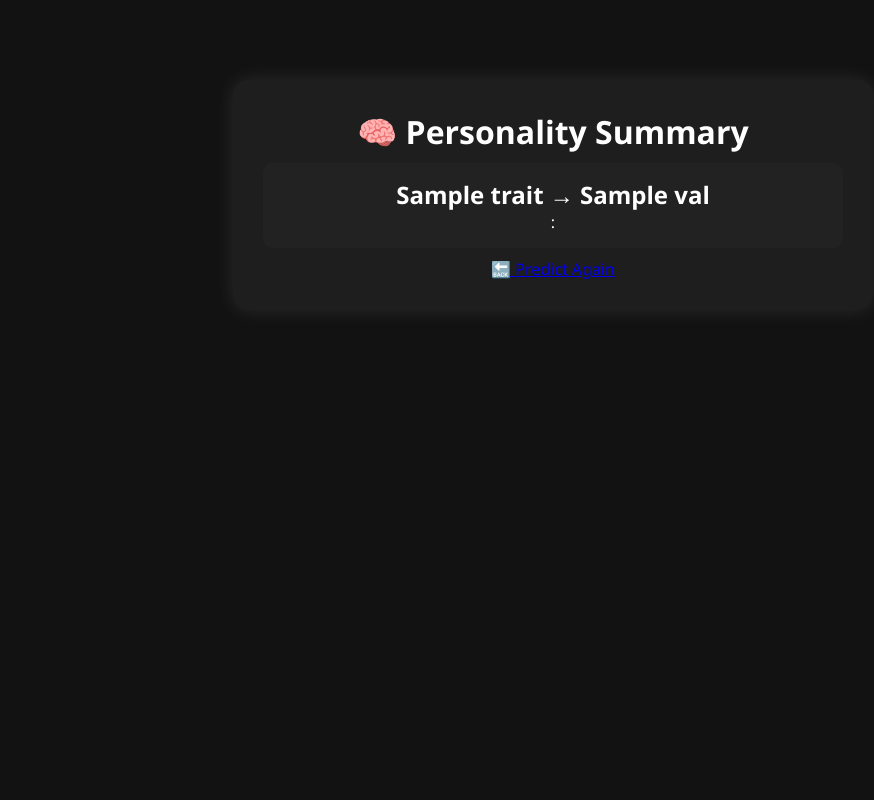
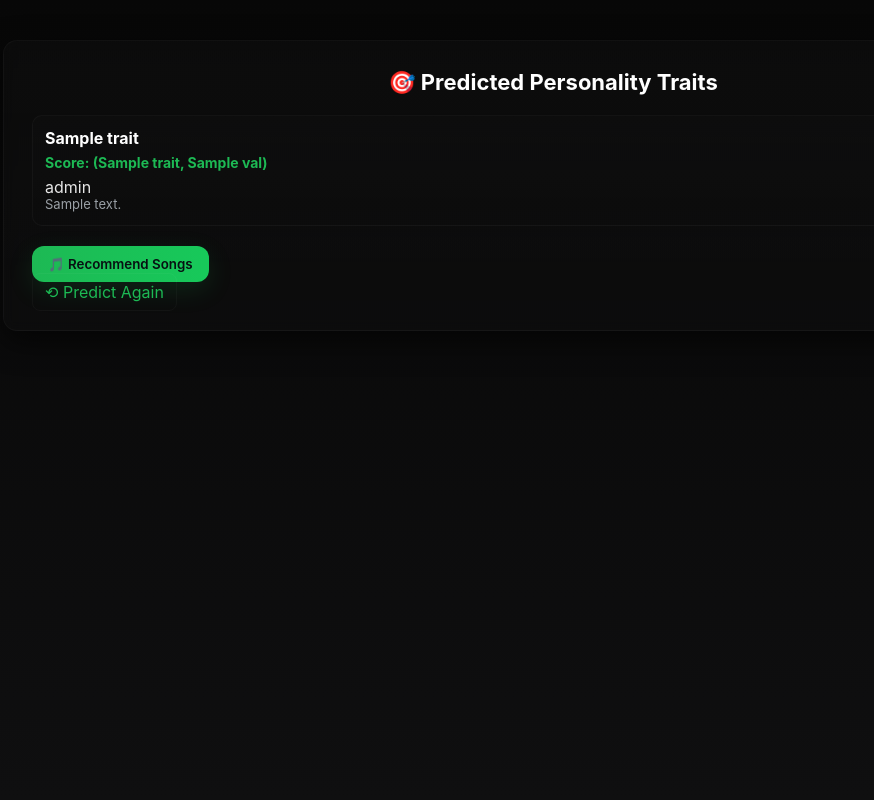
Before and after one commit to jawhra1234/Personality_Prediction_Music, a Flask app: template templates/result.html in a window 1280 px wide. Shown: the whole page, without its empty margins (87-961 px from the left). Run offline with Flask 3, Linux system fonts and the light colour scheme; the template is opened without the code that fills it: most values are stand-ins (such as "Sample title", 1, 10 or a date in 2020); parts of the project's set-up code (start-up, migrations or seed data) failed here and were passed over.

Commit message:
Initial project upload

```diff
--- a/app.py
+++ b/app.py
@@ -1,24 +1,48 @@
 from flask import Flask, render_template, request
 import pandas as pd
 import pickle
+import numpy as np
+import random
+import os
 
 app = Flask(__name__)
 
-# Load all 5 models
+# --- Load all 5 trained models ---
 traits = ['Extraversion', 'Agreeableness', 'Conscientiousness', 'Neuroticism', 'Openness']
 models = {}
 for t in traits:
-    with open(f"{t}_final_model.pkl", "rb") as f:
+    fname = f"{t}_final_model.pkl"
+    if not os.path.exists(fname):
+        raise FileNotFoundError(f"Model file not found: {fname}")
+    with open(fname, "rb") as f:
         models[t] = pickle.load(f)
 
-# Top features (order must match model training)
-top_features_new = [
-    "respectfulness", "Openness_group_Low", "Extraversion_group_Low",
-    "Agreeableness_group_Low", "Conscientiousness_group_Low",
-    "compassion", "Neuroticism_group_Low", "emotional_volatility"
-]
+# --- Load music dataset ---
+music_csv = "music_data.csv"
+if not os.path.exists(music_csv):
+    raise FileNotFoundError(f"Music dataset not found: {music_csv}")
 
-# Personality interpretation
+df = pd.read_csv(music_csv)
+# require these columns in dataset
+features = ['danceability', 'energy', 'valence', 'acousticness', 'instrumentalness', 'tempo']
+missing_feats = [c for c in features if c not in df.columns]
+if missing_feats:
+    raise ValueError(f"music_data.csv must contain these columns: {missing_feats}")
+
+df = df[['name', 'artists'] + features].dropna().reset_index(drop=True)
+
+# --- Helper functions ---
+def predict_personality(sample_input):
+    """
+    sample_input: pandas DataFrame with same order and columns as your model expects.
+    returns: dict trait->score (rounded to 3 decimals)
+    """
+    results = {}
+    for t, model in models.items():
+        pred = model.predict(sample_input)[0]
+        results[t] = round(float(pred), 3)
+    return results
+
 def interpret_personality(preds):
     summary = {}
     for trait, score in preds.items():
@@ -36,48 +60,96 @@ def interpret_personality(preds):
                 "High": "You are energetic, social, and enthusiastic."
             },
             "Agreeableness": {
-                "Low": "You tend to be straightforward and less concerned with pleasing others.",
-                "Moderate": "You are kind but also assertive when needed.",
-                "High": "You are empathetic, kind, and cooperative."
+                "Low": "You may be more assertive or skeptical.",
+                "Moderate": "You are cooperative but know when to stand your ground.",
+                "High": "You are kind, empathetic, and cooperative."
             },
             "Conscientiousness": {
-                "Low": "You prefer flexibility over structure and may act spontaneously.",
-                "Moderate": "You are fairly organized and reliable.",
-                "High": "You are disciplined, organized, and goal-focused."
+                "Low": "You tend to be spontaneous and flexible.",
+                "Moderate": "You are fairly organized but open to change.",
+                "High": "You are disciplined, reliable, and goal-oriented."
             },
             "Neuroticism": {
-                "Low": "You are calm, emotionally stable, and resilient.",
-                "Moderate": "You experience occasional emotional ups and downs.",
-                "High": "You are sensitive and may experience emotions more intensely."
+                "Low": "You are calm and emotionally stable.",
+                "Moderate": "You experience emotions moderately.",
+                "High": "You may feel emotions more intensely and often."
             },
             "Openness": {
-                "Low": "You are practical, realistic, and prefer familiarity.",
-                "Moderate": "You are open to some new experiences but value routine too.",
-                "High": "You are creative, curious, and open-minded."
+                "Low": "You prefer familiarity and routine.",
+                "Moderate": "You enjoy creativity with some structure.",
+                "High": "You are imaginative, curious, and open to experiences."
             }
         }
-        summary[trait] = {"level": level, "desc": desc[trait][level]}
+        summary[trait] = {"level": level, "desc": desc[trait][level], "score": round(score,3)}
     return summary
 
-@app.route("/")
+def personality_to_song_score(personality, song_row):
+    """
+    personality: dict trait->score (0-5 scale)
+    song_row: pandas Series with feature columns present
+    returns numeric score (higher -> better match)
+    """
+    # Use features as-is. If values are not normalized, formula still works comparably
+    return (
+        personality['Extraversion'] * (song_row['energy'] + song_row['danceability']) / 2.0
+        + personality['Agreeableness'] * (song_row['valence'] + song_row['acousticness']) / 2.0
+        + personality['Conscientiousness'] * (1 - abs(song_row['tempo'] - 120.0) / 120.0)
+        + (5.0 - personality['Neuroticism']) * song_row['valence']
+        + personality['Openness'] * song_row['instrumentalness']
+    )
+
+def recommend_songs(personality, df_all, top_k=50, sample_n=5):
+    df_copy = df_all.copy()
+    df_copy['score'] = df_copy.apply(lambda r: personality_to_song_score(personality, r), axis=1)
+    df_sorted = df_copy.sort_values(by='score', ascending=False).reset_index(drop=True)
+    top_pool = df_sorted.head(top_k)
+    # sample_n from top_pool for variety
+    sample_n = min(sample_n, len(top_pool))
+    recommended = top_pool.sample(sample_n, random_state=random.randint(1, 10000))
+    # ensure predictable ordering in display: by score desc
+    recommended = recommended.sort_values(by='score', ascending=False).reset_index(drop=True)
+    return recommended
+
+# --- Routes ---
+@app.route('/')
 def home():
-    return render_template("index.html")
+    return render_template('index.html')
 
-@app.route("/predict", methods=["POST"])
+@app.route('/predict', methods=['POST'])
 def predict():
-    # Collect inputs from form
-    data = [float(request.form.get(feat)) for feat in top_features_new]
-    sample_input = pd.DataFrame([data], columns=top_features_new)
+    # Collect input values in the exact order your model expects
+    top_features_new = [
+        "respectfulness", "Openness_group_Low", "Extraversion_group_Low",
+        "Agreeableness_group_Low", "Conscientiousness_group_Low",
+        "compassion", "Neuroticism_group_Low", "emotional_volatility"
+    ]
+    try:
+        data = []
+        for feat in top_features_new:
+            raw = request.form.get(feat)
+            if raw is None:
+                return f"Missing input for {feat}", 400
+            data.append(float(raw))
+        sample_input = pd.DataFrame([data], columns=top_features_new)
 
-    # Predict each trait
-    preds = {}
-    for t, model in models.items():
-        preds[t] = round(model.predict(sample_input)[0], 3)
+        preds = predict_personality(sample_input)
+        summary = interpret_personality(preds)
+        # render result page with both numeric preds and human-readable summary
+        return render_template('result.html', preds=preds, summary=summary)
+    except Exception as e:
+        return f"Error during prediction: {e}", 500
 
-    # Interpret results
-    summary = interpret_personality(preds)
-
-    return render_template("result.html", predictions=preds, summary=summary)
+@app.route('/recommend', methods=['POST'])
+def recommend():
+    # Personality values are passed as hidden fields from result page
+    try:
+        personality = {t: float(request.form.get(t, 0.0)) for t in traits}
+        recs = recommend_songs(personality, df, top_k=50, sample_n=5)
+        # pass recs (DataFrame) to template; to simplify Jinja iteration, convert to records
+        records = recs[['name', 'artists', 'score']].to_dict(orient='records')
+        return render_template('recommend.html', songs=records)
+    except Exception as e:
+        return f"Error during recommendation: {e}", 500
 
 if __name__ == "__main__":
     app.run(debug=True)
--- a/static/style.css
+++ b/static/style.css
@@ -1,53 +1,183 @@
-* {
-  margin: 0;
-  padding: 0;
-  box-sizing: border-box;
+/* --- Base layout --- */
+:root{
+  --bg: #0f1114;
+  --panel: #121212;
+  --muted: #9aa0a6;
+  --accent: #1DB954; /* Spotify green */
+  --card: #171717;
+  --glass: rgba(255,255,255,0.03);
 }
 
+* { box-sizing: border-box; margin:0; padding:0; font-family: "Inter", "Segoe UI", Arial, sans-serif; color:#E6E6E6; }
+
 body {
-  font-family: 'Segoe UI', sans-serif;
-  background-color: #121212;
-  color: #fff;
-  text-align: center;
+  background: linear-gradient(180deg, #070707 0%, #0f0f10 100%);
   min-height: 100vh;
-  padding-top: 80px; /* add this line */
+  padding: 40px 20px;
+  display:flex;
+  align-items:flex-start;
+  justify-content:center;
 }
 
-
-.container {
-  width: 50%;
-  margin: auto;
-  background-color: #1e1e1e;
-  padding: 30px;
-  border-radius: 15px;
-
-  box-shadow: 0 0 20px rgba(255, 255, 255, 0.1);
+/* center wrapper to contain page */
+.center-wrapper {
+  width:100%;
+  max-width:1100px;
 }
 
-input {
-  width: 80%;
-  margin: 10px 0;
-  padding: 8px;
-  border-radius: 8px;
-  border: none;
+/* main container */
+.container {
+  background: linear-gradient(180deg, rgba(255,255,255,0.02), rgba(255,255,255,0.01));
+  border-radius:14px;
+  padding:28px;
+  box-shadow: 0 10px 30px rgba(0,0,0,0.6);
+  border: 1px solid rgba(255,255,255,0.03);
 }
 
-button {
-  background-color: #00bcd4;
-  color: #fff;
-  border: none;
-  padding: 10px 20px;
-  border-radius: 8px;
-  cursor: pointer;
+/* card effect */
+.card {
+  backdrop-filter: blur(6px);
 }
 
-button:hover {
-  background-color: #0097a7;
+/* header */
+.container h1 {
+  font-size: 22px;
+  color: #ffffff;
+  text-align:center;
+  margin-bottom:20px;
+}
+
+/* Form grid */
+.form-grid {
+  display:grid;
+  grid-template-columns: 1fr;
+  gap:10px 12px;
+  align-items:center;
+}
+
+/* inputs */
+input[type="number"], input[type="text"] {
+  background: var(--card);
+  border-radius:8px;
+  padding:10px 12px;
+  border: 1px solid rgba(255,255,255,0.03);
+  color: #EDEDED;
+  font-size:14px;
+}
+
+/* small helper text */
+small {
+  color: var(--muted);
+  font-size:12px;
+  display:block;
+  margin-bottom:8px;
+}
+
+/* buttons */
+.btn-primary, .btn-accent {
+  display:inline-block;
+  padding:12px 18px;
+  border-radius:10px;
+  border:none;
+  cursor:pointer;
+  font-weight:600;
+  transition: transform .12s ease, box-shadow .12s ease;
+}
+
+.btn-primary {
+  background: var(--accent);
+  color: #071012;
+  width:100%;
+  margin-top:10px;
+  box-shadow: 0 6px 20px rgba(29,185,84,0.12);
+}
+
+.btn-accent {
+  background: linear-gradient(90deg, var(--accent), #17c95a);
+  color: #071012;
+  padding:10px 16px;
+  border-radius:12px;
+  box-shadow: 0 8px 26px rgba(29,185,84,0.14);
+}
+
+/* hover */
+.btn-primary:hover, .btn-accent:hover {
+  transform: translateY(-3px);
+  box-shadow: 0 12px 30px rgba(29,185,84,0.18);
+}
+
+/* link button */
+.btn-link {
+  color: var(--accent);
+  background: transparent;
+  padding:8px 12px;
+  border-radius:8px;
+  text-decoration:none;
+  border: 1px solid rgba(255,255,255,0.03);
+}
+
+/* Traits grid */
+.traits-grid {
+  display:grid;
+  grid-template-columns: repeat(auto-fit, minmax(220px, 1fr));
+  gap:12px;
+  margin-top:12px;
 }
 
 .trait-card {
-  background-color: #222;
-  border-radius: 10px;
-  padding: 15px;
-  margin: 10px 0;
+  background: linear-gradient(180deg, rgba(255,255,255,0.01), rgba(255,255,255,0.005));
+  border-radius:10px;
+  padding:12px;
+  border: 1px solid rgba(255,255,255,0.03);
+  min-height:110px;
+  text-align:left;
 }
+
+.trait-card h3 { margin-bottom:6px; color:#fff; font-size:16px; }
+.trait-card .score { font-weight:700; color:var(--accent); font-size:14px; margin-bottom:6px; }
+.trait-card .desc { color:var(--muted); font-size:13px; line-height:1.2; }
+
+/* cards grid for songs */
+.cards-grid {
+  display:grid;
+  grid-template-columns: repeat(auto-fit, minmax(220px, 1fr));
+  gap:14px;
+  margin-top:14px;
+}
+
+/* individual song card */
+.song-card {
+  background: linear-gradient(180deg, rgba(255,255,255,0.02), rgba(255,255,255,0.01));
+  border-radius:12px;
+  padding:14px;
+  border: 1px solid rgba(255,255,255,0.03);
+  display:flex;
+  align-items:center;
+  gap:12px;
+  transition: transform .12s ease, box-shadow .12s ease;
+}
+
+.song-card:hover {
+  transform: translateY(-6px);
+  box-shadow: 0 20px 40px rgba(0,0,0,0.6), 0 2px 6px rgba(29,185,84,0.06);
+}
+
+/* left colored bar */
+.song-card::before {
+  content: "";
+  width:6px;
+  height:48px;
+  border-radius:6px;
+  background: linear-gradient(180deg, var(--accent), #14b154);
+  margin-right:6px;
+}
+
+/* song info text */
+.song-name { font-weight:700; font-size:15px; color:#fff; margin-bottom:4px; }
+.song-artist { font-size:13px; color:var(--muted); }
+
+/* responsive tweaks */
+@media (max-width:700px){
+  .container { padding:18px; border-radius:12px; }
+  .cards-grid { grid-template-columns: repeat(auto-fit, minmax(160px, 1fr)); }
+}
--- a/templates/result.html
+++ b/templates/result.html
@@ -1,22 +1,35 @@
 <!DOCTYPE html>
-<html lang="en">
+<html>
 <head>
-  <meta charset="UTF-8">
-  <title>Results</title>
-  <link rel="stylesheet" href="{{ url_for('static', filename='style.css') }}">
+    <meta charset="utf-8" />
+    <title>🎯 Personality Results</title>
+    <link rel="stylesheet" href="{{ url_for('static', filename='style.css') }}">
 </head>
 <body>
-  <div class="container">
-    <h1>🧠 Personality Summary</h1>
+    <div class="center-wrapper">
+        <div class="container card">
+            <h1>🎯 Predicted Personality Traits</h1>
 
-    {% for trait, val in predictions.items() %}
-      <div class="trait-card">
-        <h2>{{ trait }} → {{ val }}</h2>
-        <p><strong>{{ summary[trait]['level'] }}</strong>: {{ summary[trait]['desc'] }}</p>
-      </div>
-    {% endfor %}
+            <div class="traits-grid">
+                {% for trait, info in summary.items() %}
+                <div class="trait-card">
+                    <h3>{{ trait }}</h3>
+                    <p class="score">Score: {{ preds[trait] }}</p>
+                    <p class="level">{{ info.level if info.level is defined else info['level'] if info['level'] is defined else info['level'] }}</p>
+                    <p class="desc">{{ info.desc if info.desc is defined else info['desc'] if info['desc'] is defined else info['desc'] }}</p>
+                </div>
+                {% endfor %}
+            </div>
 
-    <a href="/">🔙 Predict Again</a>
-  </div>
+            <form action="/recommend" method="post" style="margin-top:20px;">
+                {% for trait, val in preds.items() %}
+                  <input type="hidden" name="{{ trait }}" value="{{ val }}">
+                {% endfor %}
+                <button type="submit" class="btn-accent">🎵 Recommend Songs</button>
+            </form>
+
+            <a href="/" class="btn-link">⟲ Predict Again</a>
+        </div>
+    </div>
 </body>
 </html>
```
Also changed, not shown: templates/index.html (+7 -56 lines), templates/recommend.html (added, +30 -0 lines), music_correlation_heatmap.png (added), music_temporal_trends.png (added), music_univariate_boxplots.png (added), music_univariate_distributions.png (added), 4 other files.
